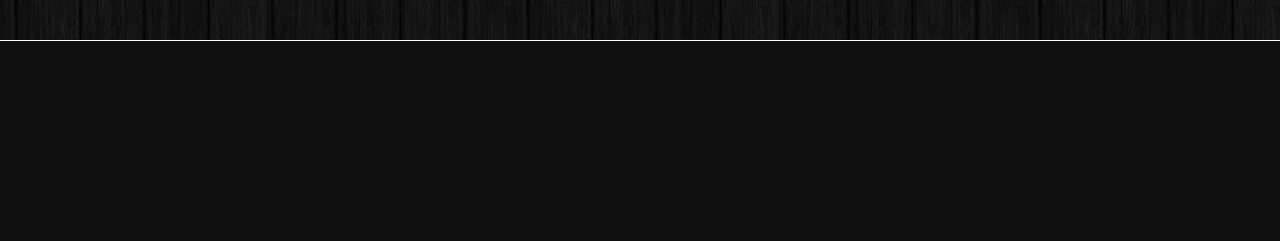
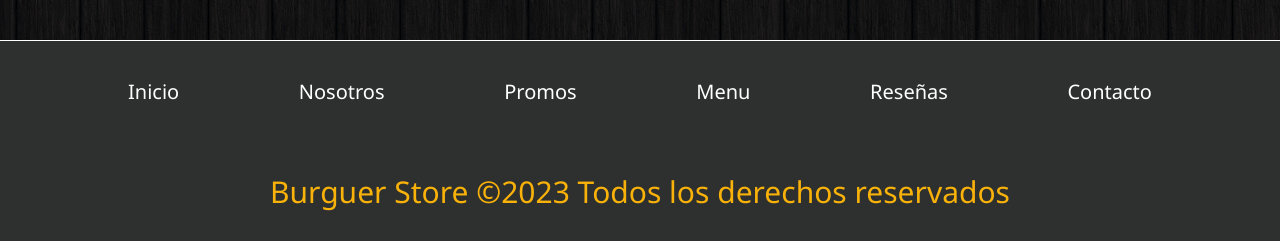
Before and after one commit to MauCoden95/burguerstore, a PHP site: page / in a window 1280 px wide. Shown: the part 4205-4446 px from the top of the page. Before the commit the page ends 4246 px from the top, so only its background shows below. Run offline with PHP 8.4, Linux system fonts and the light colour scheme; data that the repository does not hold is empty; some libraries are stand-ins or nearby versions.

Commit message:
Add files via upload

```diff
--- a/Assets/Styles.css
+++ b/Assets/Styles.css
@@ -534,3 +534,48 @@ body{
 .contact-div form input[type="submit"]:hover{
     background: rgba(243, 194, 81, .6);
 }
+
+
+
+
+
+/*FOOTER*/
+#footer{
+    width: 100%;
+    height: 20rem;
+    background-color: var(--color);
+}
+
+#footer .center{
+    height: 100%;
+}
+
+.footer-nav{
+    width: 100%;
+    height: 50%;
+    display: flex;
+    align-items: center;
+    justify-content: space-between;
+}
+
+.footer-nav  a{
+    display: block;
+    text-decoration: none;
+    font-size: 2rem;
+    color: #fff;
+}
+
+.footer-nav  a:hover{
+    text-decoration: none;
+    color: var(--color-secundario);
+}
+
+.footer-copy{
+    width: 100%;
+    height: 50%;
+    display: flex;
+    align-items: center;
+    justify-content: center;
+    font-size: 3rem;
+    color: var(--color-secundario);
+}
--- a/Index.php
+++ b/Index.php
@@ -235,6 +235,25 @@
     </section>
 
 
+
+    <footer id="footer">
+        <div class="center">
+            <div class="footer-nav">
+                    <a href="#">Inicio</a>
+                    <a href="#about">Nosotros</a>
+                    <a href="#promo">Promos</a>
+                    <a href="#menu">Menu</a>
+                    <a href="#reviews">Reseñas</a>
+                    <a href="#contact">Contacto</a>
+            </div>
+
+            <div class="footer-copy">
+                Burguer Store &copy;2023 Todos los derechos reservados
+            </div>
+        </div>
+    </footer>
+
+
     <script src="https://unpkg.com/aos@2.3.1/dist/aos.js"></script>
     <script src="./Main.js"></script>
 </body>
```
